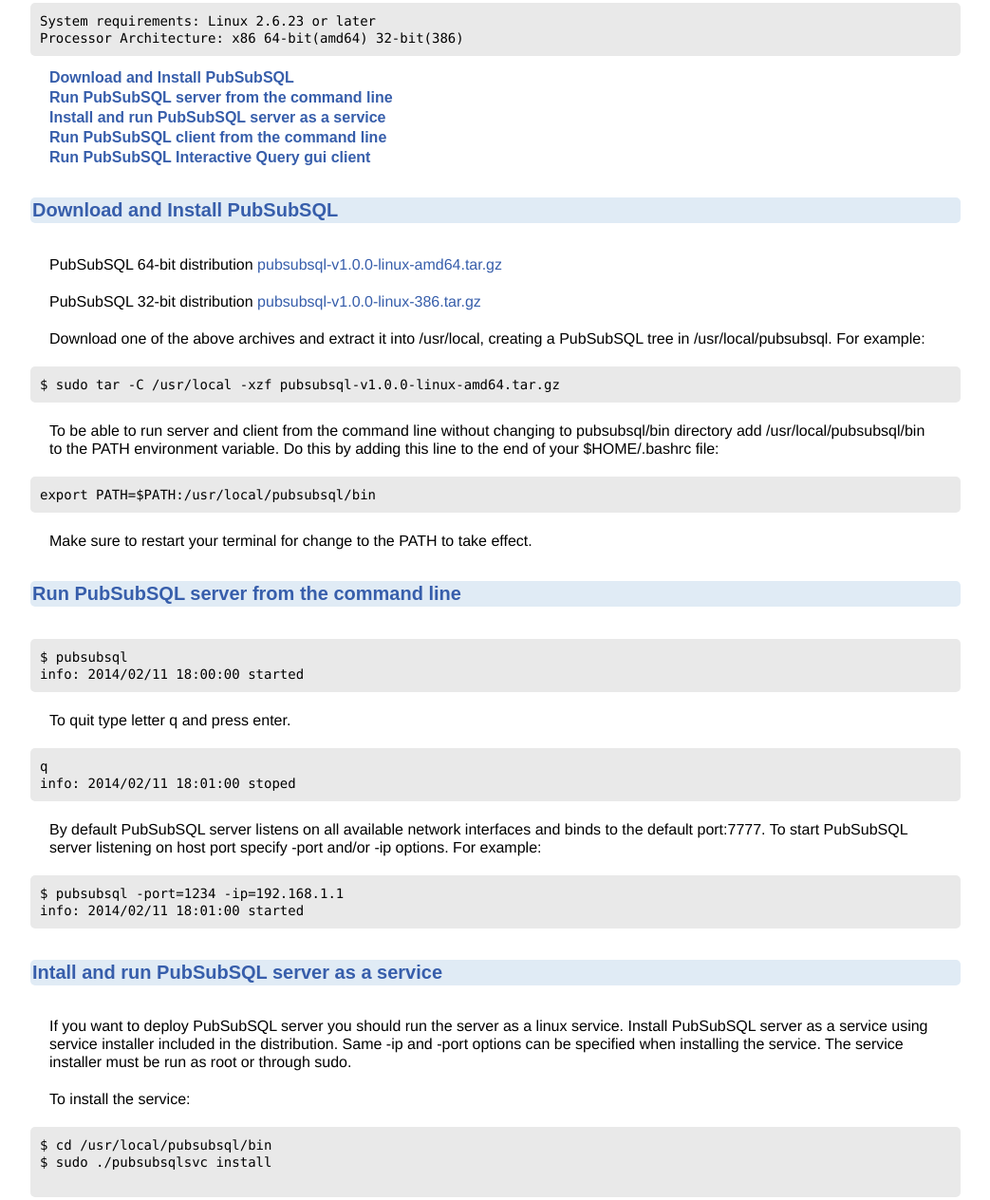
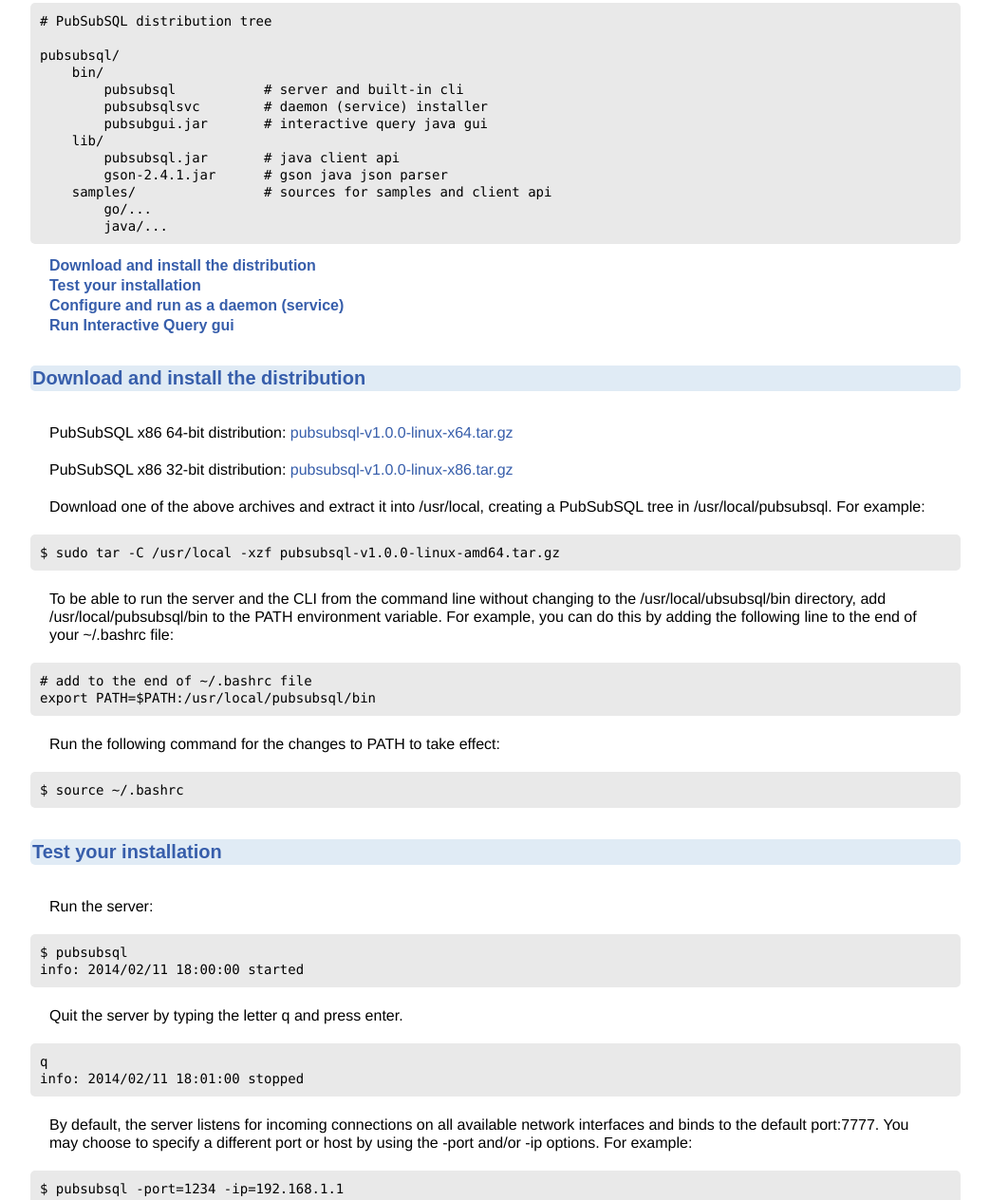
Before and after one commit to pubsubsql/content, a plain HTML site: page website/runlinux.html in a window 1280 px wide. Shown: the part 249-1513 px from the top of the page at 95% size, without its empty margins (118-1161 px from the left). Drawn offline with Linux system fonts and the light colour scheme.

Commit message:
runlinux fix instructions

```diff
--- a/website/runlinux.html
+++ b/website/runlinux.html
@@ -27,76 +27,88 @@
    <br/>
    <pre>We are new, please ask us a question twitt <a href="https://twitter.com/PubSubSQL">@PubSubSQL</a> or email <a href="mailto:oleg@pubsubsql.com">oleg@pubsubsql.com</a> </pre>
     <h1>Getting Started on Linux</h1>
-<pre>System requirements: Linux 2.6.23 or later
-Processor Architecture: x86 64-bit(amd64) 32-bit(386)
+<pre># PubSubSQL distribution tree
+
+pubsubsql/
+    bin/
+        pubsubsql           # server and built-in cli
+        pubsubsqlsvc        # daemon (service) installer
+        pubsubgui.jar       # interactive query java gui
+    lib/
+        pubsubsql.jar       # java client api
+        gson-2.4.1.jar      # gson java json parser
+    samples/                # sources for samples and client api
+        go/...
+        java/...
 </pre>
 
-    <h3><a href="#download">Download and Install PubSubSQL</a></h3>
-    <h3><a href="#runcmd">Run PubSubSQL server from the command line</a></h3>
-    <h3><a href="#runservice">Install and run PubSubSQL server as a service</a></h3>
-    <h3><a href="#runcli">Run PubSubSQL client from the command line</a></h3>
-    <h3><a href="#rungui">Run PubSubSQL Interactive Query gui client</a></h3>
+    <h3><a href="#download">Download and install the distribution</a></h3>
+    <h3><a href="#test">Test your installation</a></h3>
+    <h3><a href="#daemon">Configure and run as a daemon (service)</a></h3>
+    <h3><a href="#gui">Run Interactive Query gui</a></h3>
 
-    <h5 id="download" class="blue_title">Download and Install PubSubSQL</h5>
-    <p>PubSubSQL 64-bit distribution <a href="http://www.pubsubsql.com">pubsubsql-v1.0.0-linux-amd64.tar.gz</a></p>
-    <p>PubSubSQL 32-bit distribution <a href="http://www.pubsubsql.com">pubsubsql-v1.0.0-linux-386.tar.gz</a></p>
+    <h5 id="download" class="blue_title">Download and install the distribution</h5>
+    <p>PubSubSQL x86 64-bit distribution: <a href="http://www.pubsubsql.com">pubsubsql-v1.0.0-linux-x64.tar.gz</a></p>
+    <p>PubSubSQL x86 32-bit distribution: <a href="http://www.pubsubsql.com">pubsubsql-v1.0.0-linux-x86.tar.gz</a></p>
     <p>Download one of the above archives and extract it into /usr/local, creating a PubSubSQL tree in /usr/local/pubsubsql. For example: </p>
     <pre>$ sudo tar -C /usr/local -xzf pubsubsql-v1.0.0-linux-amd64.tar.gz </pre>
-    <p>To be able to run server and client from the command line without changing to pubsubsql/bin directory add
-    /usr/local/pubsubsql/bin to the PATH environment variable. Do this by adding this line to the end of your $HOME/.bashrc file:</p>
-    <pre>export PATH=$PATH:/usr/local/pubsubsql/bin</pre>
-    <p>Make sure to restart your terminal for change to the PATH to take effect.</p>
+    <p>To be able to run the server and the CLI from the command line without changing to the /usr/local/ubsubsql/bin directory, add
+    /usr/local/pubsubsql/bin to the PATH environment variable. For example, you can do this by adding the following line to the end of your ~/.bashrc file:</p>
+    <pre># add to the end of ~/.bashrc file
+export PATH=$PATH:/usr/local/pubsubsql/bin</pre>
+    <p>Run the following command for the changes to PATH to take effect:</p>
+    <pre>$ source ~/.bashrc</pre>
 
-    <h5 id="runcmd" class="blue_title">Run PubSubSQL server from the command line</h5>
+    <h5 id="test" class="blue_title">Test your installation</h5>
+    <p>Run the server:</p>
 <pre>$ pubsubsql
 info: 2014/02/11 18:00:00 started
 </pre>
-    <p>To quit type letter q and press enter.</p>
+    <p>Quit the server by typing the letter q and press enter.</p>
 <pre>q
-info: 2014/02/11 18:01:00 stoped
+info: 2014/02/11 18:01:00 stopped
 </pre>
 
-    <p>By default PubSubSQL server listens on all available network interfaces and binds to the default port:7777.
-    To start PubSubSQL server listening on host port specify -port and/or -ip options. For example:</p>
+    <p>By default, the server listens for incoming connections on all available network interfaces and binds to the default port:7777.
+    You may choose to specify a different port or host by using the -port and/or -ip options. For example:</p>
 <pre>$ pubsubsql -port=1234 -ip=192.168.1.1
 info: 2014/02/11 18:01:00 started
 </pre>
 
-    <h5 id="runservice" class="blue_title">Intall and run PubSubSQL server as a service</h5>
-    <p>If you want to deploy PubSubSQL server you should run the server as a linux service. Install PubSubSQL server as a service using service installer included in the distribution.
-    Same -ip and -port options can be specified when installing the service. The service installer must be run as root or through sudo.
-    </p>
-
-    <p>To install the service:</p>
-    <pre>$ cd /usr/local/pubsubsql/bin
-$ sudo ./pubsubsqlsvc install
-    </pre>
-
-    <p>To uninstall the service:</p>
-    <pre>$ cd /usr/local/pubsubsql/bin
-$ sudo ./pubsubsqlsvc uninstall
-    </pre>
-
-    <p>To start the service:</p>
-    <pre>$ service pubsubsqld start </pre>
-
-    <p>To stop the service:</p>
-    <pre>$ service pubsubsqld stop </pre>
-
-    <p>When ran as a service all output is redirected to syslog.</p>
-
-    <h5 id="runcli" class="blue_title">Run PubSubSQL client from the command line</h5>
-    <p>Built in command line utility (cli) is provided that ca be used to send commands to PubSubSQL server. Run cli and send status command to the server:</p>
+    <p>CLI, the Command Line utility, is built into the pubsubsql executable. It can be used to send commands to the server. Run CLI and send a status command to the server:</p>
 <pre>$ pubsubsql cli
 pubsubsql>status
 {"status":"ok","action":"status","connections":1}
 pubsubsql>
 </pre>
 
-    <h5 id="rungui" class="blue_title">Run PubSubSQL Interactive Query gui client</h5>
-    <p>PubSubSQL Interactive Query java gui client is provided that can be used to send command to PubSubSQL server.
-    It displays the results in the grid view. </p>
-    <p>To run the gui: </p>
+    <h5 id="daemon" class="blue_title">Configure and run as a daemon (service)</h5>
+    <p>If you want to deploy the PubSubSQL server, you should run the server as a linux daemon (service). Install the server as a service using the service installer included in the distribution.
+    The same -ip and -port options can be specified when installing the service. <strong>The service installer must be run as root or through sudo.</strong>
+    </p>
+
+    <p>Install the service:</p>
+    <pre>$ cd /usr/local/pubsubsql/bin
+$ sudo ./pubsubsqlsvc install
+    </pre>
+
+    <p>Uninstall the service:</p>
+    <pre>$ cd /usr/local/pubsubsql/bin
+$ sudo ./pubsubsqlsvc uninstall
+    </pre>
+
+    <p>Start the service:</p>
+    <pre>$ service pubsubsqld start </pre>
+
+    <p>Stop the service:</p>
+    <pre>$ service pubsubsqld stop </pre>
+
+    <p><strong>When the server is run as a service, the output is redirected to syslog.</strong></p>
+
+    <h5 id="gui" class="blue_title">Run PubSubSQL Interactive Query gui client</h5>
+    <p>The PubSubSQL Interactive Query gui is provided to be used to send commands to the PubSubSQL server.
+    It displays the results in a grid view as shown below. </p>
+    <p>Run the gui: </p>
     <pre>$ java -jar /usr/local/pubsubsql/bin/pubsubsqlgui.jar</pre>
 
     <div><img border="0" src="images/javagui.png" alt="GUI"/></div>
```
Also changed, not shown: website/license.html (+2 -2 lines).
